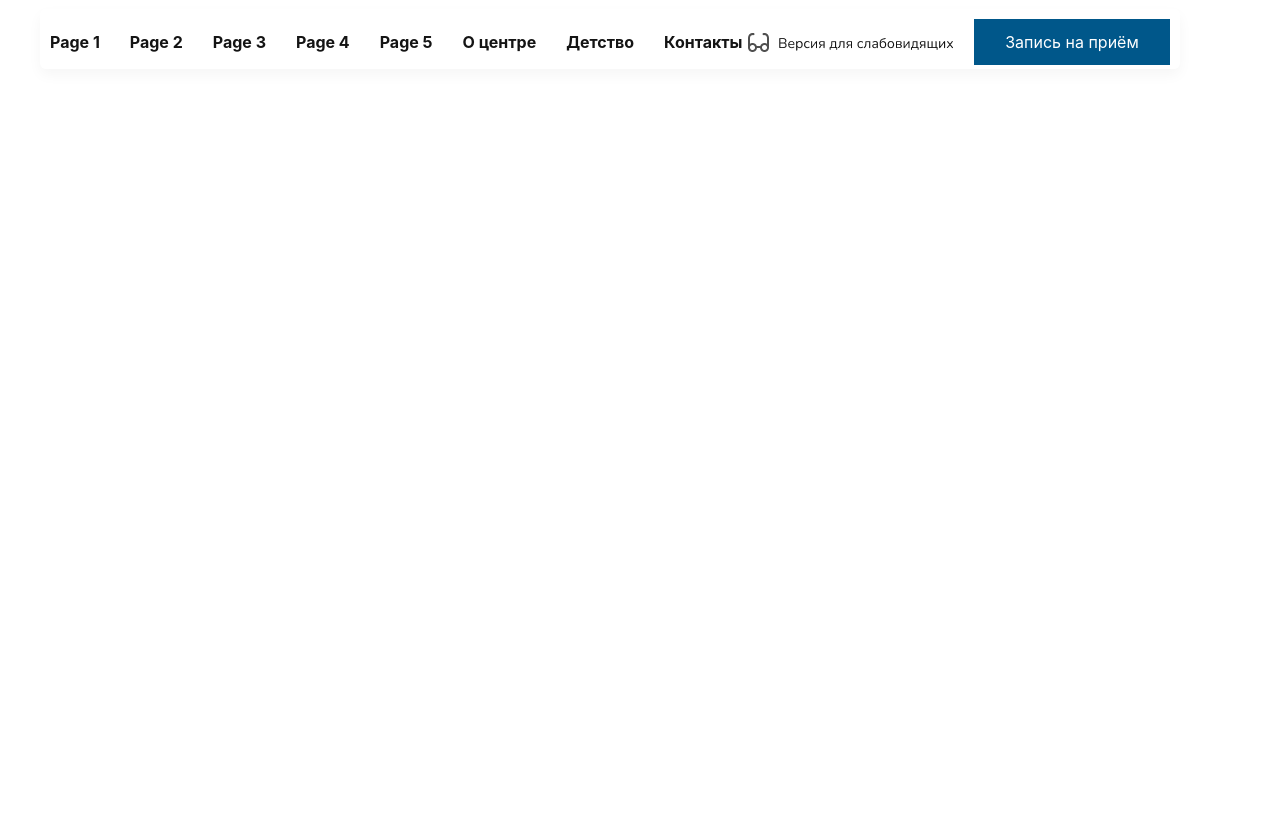
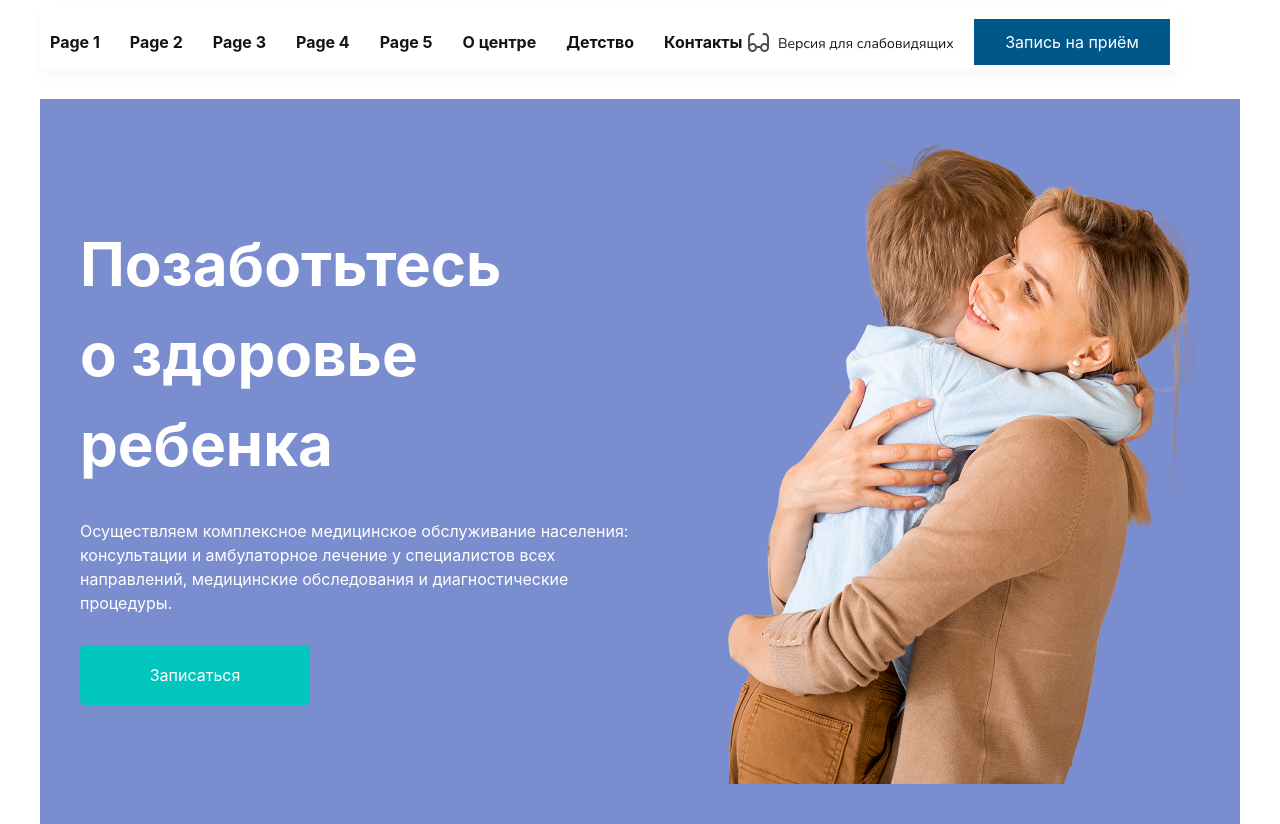
Before and after one commit to allastar09/Exam-project-repo, a website: page src/page2.html in a window 1280 px wide. Shown: the part 128-952 px from the top of the page. Before the commit the page ends 800 px from the top, so only its background shows below. Drawn offline with nearby package versions, Linux system fonts and the light colour scheme; files that its build step writes are made by us from their sources.

Commit message:
i finished hero-sect

```diff
--- a/src/page2.html
+++ b/src/page2.html
@@ -67,5 +67,27 @@
         </div>
     </header>
 
+    <main>
+        <section class="max-w-300 m-auto bg-[#7A8DCF] h-auto mt-[30px]">
+            <div class="flex justify-between p-[40px] items-center">
+                <div class="flex flex-col text-center lg:text-start gap-y-[30px]">
+                    <div>
+                        <h1 class="w-[599px] text-[60px] font-[700] text-white">Позаботьтесь о здоровье ребенка</h1>
+                    </div>
+                    <div>
+                        <p class="w-[550px] text-white ">
+                            Осуществляем комплексное медицинское обслуживание населения: консультации и амбулаторное лечение у специалистов всех направлений, медицинские обследования и диагностические процедуры.
+                        </p>
+                    </div>
+                    <div>
+                        <button class="w-[230px] h-[60px] bg-[#00C6BF] text-white rounded-[5px]">Записаться</button>
+                    </div>
+                </div>
+                <div>
+                    <img src="./image2/девушка с ребенком 1.png" alt="">
+                </div>
+            </div>
+        </section>
+    </main>
 </body>
 </html>
```
Also changed, not shown: src/image2/девушка с ребенком 1.png (added).
